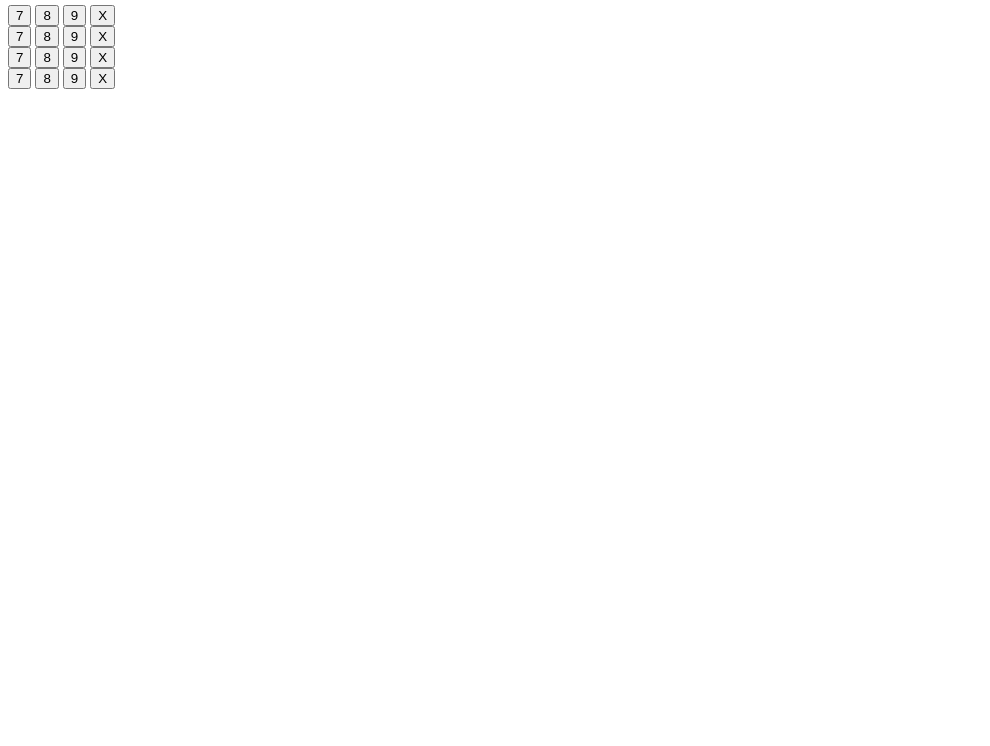
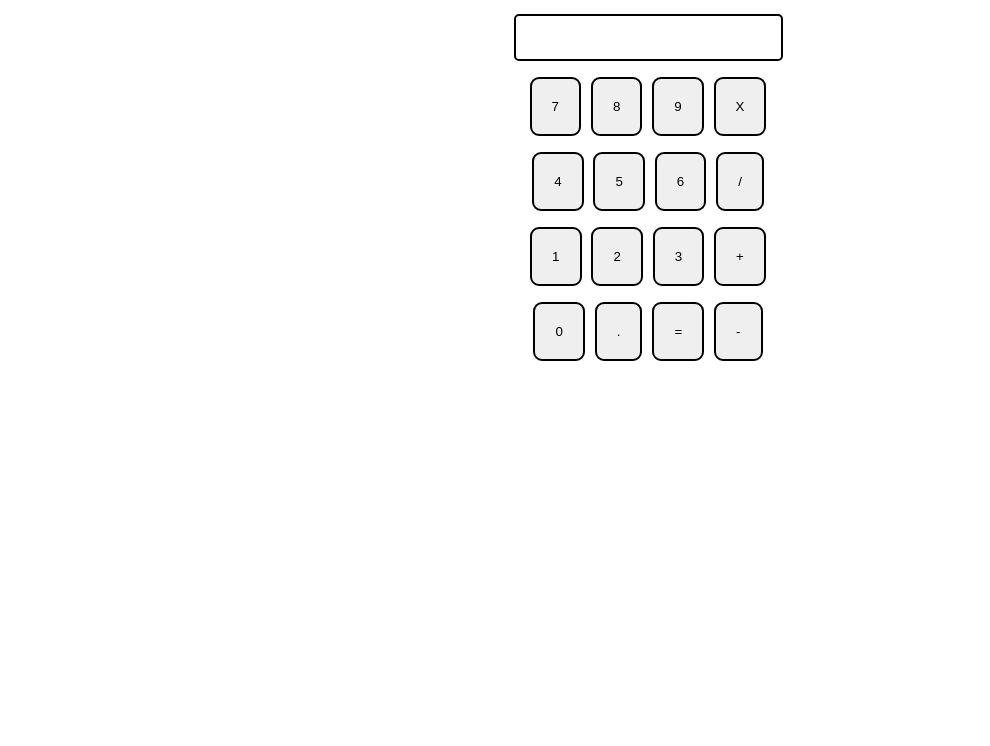
Before and after one commit to CaeptnHero/Calculator, a plain HTML site: page index.html in a window 1280 px wide. Shown: the part 75-821 px from the top of the page, without its empty margins (0-990 px from the left). Before the commit the page ends 800 px from the top, so only its background shows below. Drawn offline with Linux system fonts and the light colour scheme.

Commit message:
Create the sceleton
Buttons
Shape
behavior missing

```diff
--- a/index.html
+++ b/index.html
@@ -5,17 +5,14 @@
     <meta http-equiv="X-UA-Compatible" content="IE=edge" />
     <meta name="viewport" content="width=device-width, initial-scale=1.0" />
     <title>Calculator</title>
-    <link href="style.css" rel="stylesheet" type="text/css />
+    <link href="style.css" rel="stylesheet" type="text/css" />
     <link href="utils.css" rel="stylesheet" type="text/css" />
   </head>
   <body>
     <h1 class="text-center">Calculator using HTML, CSS & Javascript</h1>
-    <div class="container bg-red mx-auto m-w-20">
+    <div class="container flex flex-col items-center mx-auto m-w-20">
       <div class="row">
-            <button class="button">7</button>
-            <button class="button">8</button>
-            <button class="button">9</button>
-            <button class="button">X</button>
+        <input class="input" type="text" />
       </div>
       <div class="row">
         <button class="button">7</button>
@@ -24,16 +21,22 @@
         <button class="button">X</button>
       </div>
       <div class="row">
-            <button class="button">7</button>
-            <button class="button">8</button>
-            <button class="button">9</button>
-            <button class="button">X</button>
+        <button class="button">4</button>
+        <button class="button">5</button>
+        <button class="button">6</button>
+        <button class="button">/</button>
       </div>
       <div class="row">
-            <button class="button">7</button>
-            <button class="button">8</button>
-            <button class="button">9</button>
-            <button class="button">X</button>
+        <button class="button">1</button>
+        <button class="button">2</button>
+        <button class="button">3</button>
+        <button class="button">+</button>
+      </div>
+      <div class="row">
+        <button class="button">0</button>
+        <button class="button">.</button>
+        <button class="button">=</button>
+        <button class="button">-</button>
       </div>
     </div>
     <script src="script.js"></script>
--- a/style.css
+++ b/style.css
@@ -0,0 +1,27 @@
+@import url('https://fonts.googleapis.com/css2?family=Open+Sans:ital,wght@0,300;0,400;0,500;0,600;0,700;0,800;1,300;1,400;1,500;1,600;1,700;1,800&family=Roboto:wght@300&family=Ubuntu&display=swap');
+
+html, body {
+    height: 100%;
+    width: 100%;
+    font-family: 'Roboto', sans-serif;
+}
+
+.button {
+    padding: 20px;
+    margin: 0 3px;
+    border: 2px solid black;
+    border-radius: 9px;
+    cursor: pointer;
+}
+
+.row {
+    margin: 8px 0;
+}
+
+.row input {
+    font-size: 20px;
+    margin: 0;
+    padding: 10px 0px;
+    border: 2px solid black;
+    border-radius: 5px;
+}
--- a/utils.css
+++ b/utils.css
@@ -10,6 +10,14 @@
     margin: auto;
 }
 
-.m-w-20 {
-    max-width: 20vw;
+.flex {
+    display: flex;
 }
+
+.flex-col {
+    flex-direction: column;
+}
+
+.items-center {
+    align-items: center;
+}
```
Lines whose indentation alone changed are shown as unchanged.
